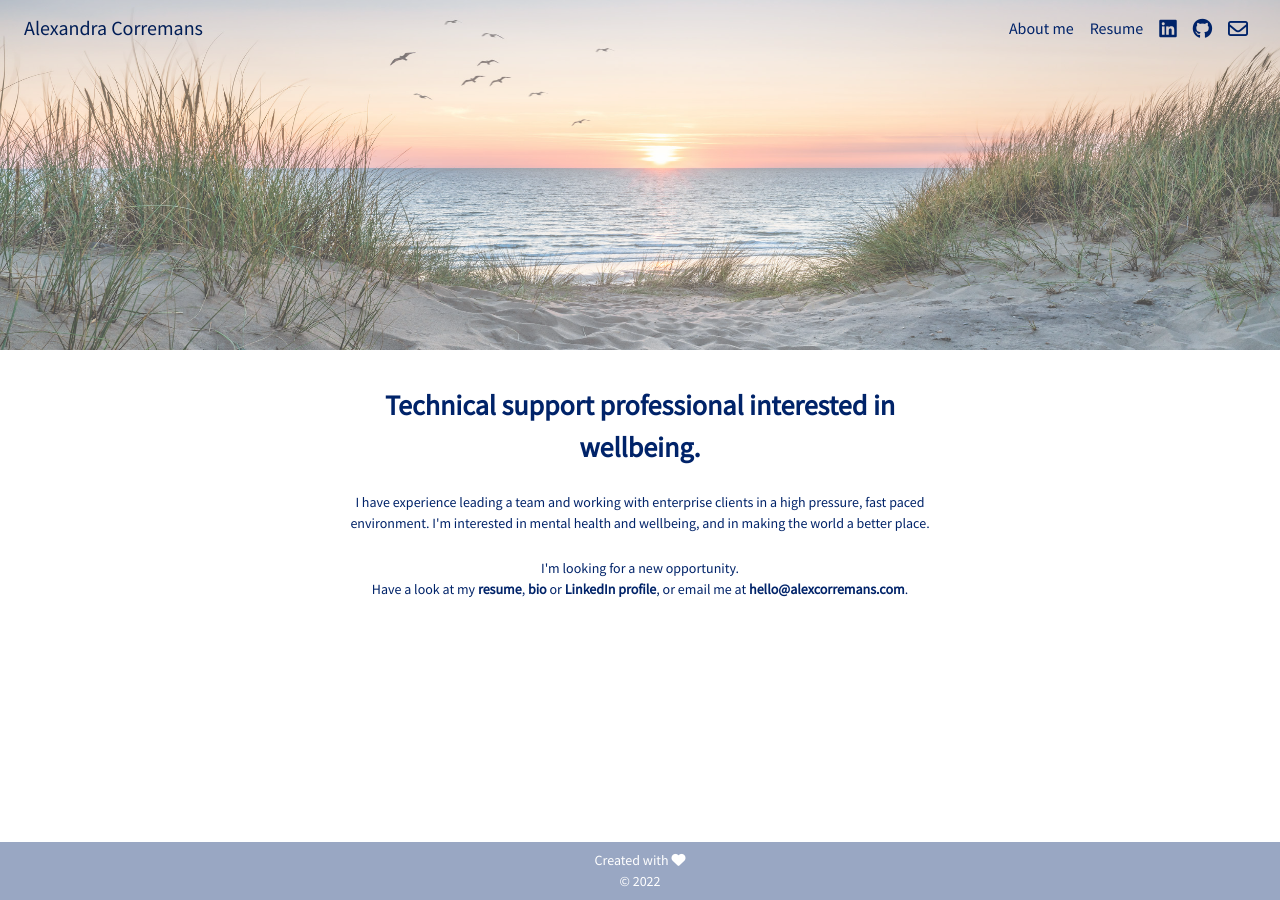
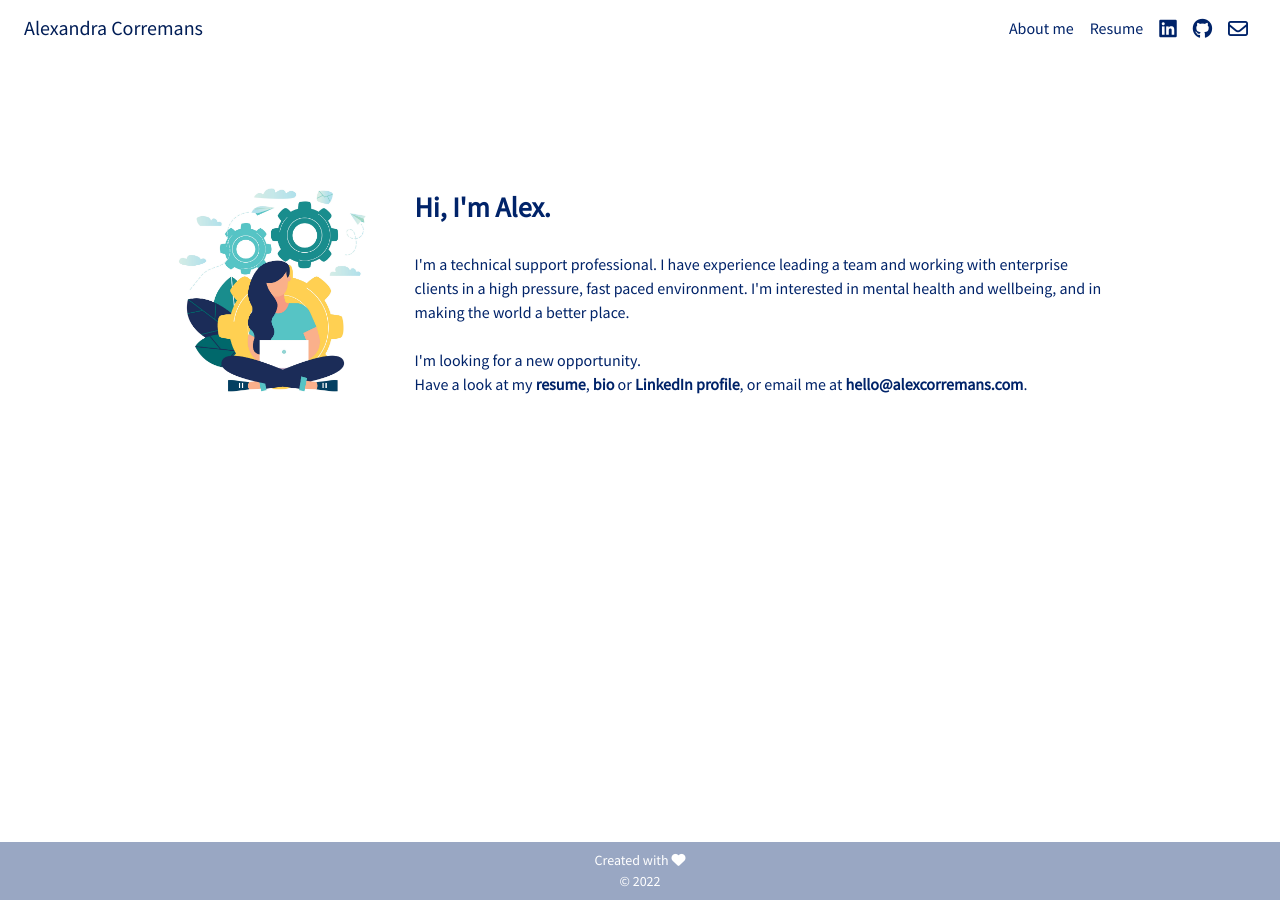
Before and after one commit to alexcorremans/alexcorremans.github.io, a Jekyll site: the page built from index.html, in a window 1280 px wide. Built offline with Jekyll 4.4.1, drawn with Linux system fonts in a browser that asks for light colours; nearby versions of some CDN libraries.

Commit message:
redesign, first ideas

```diff
--- a/_layouts/default.html
+++ b/_layouts/default.html
@@ -21,13 +21,7 @@
   </head>
   <body class="d-flex flex-column h-100">
     <header>
-      {% if page.nav-name == "bio" %}
-      <div class="container-fluid bio-bg">
-      {% elsif page.nav-name == 'resume' %}
-      <div class="container-fluid resume-bg">
-      {% else %}
-      <div class="container-fluid home-bg">
-      {% endif %}
+      <div class="container-fluid nav-container">
         <nav id="navbar-custom" class="navbar navbar-expand-sm navbar-light">
           <div class="container-fluid">
             <a class="navbar-brand" href="/">Alexandra Corremans</a>
@@ -72,6 +66,8 @@
           </div>
         </nav>
       </div>
+      <div class="container-fluid pt-sm-5 pb-sm-5">
+      </div>
     </header>
     <main class="flex-shrink-0">
       <div class="container main-container w-75 pb-5">
--- a/index.html
+++ b/index.html
@@ -4,13 +4,21 @@ title:
 nav-name: home
 ---
 
-<div class="d-flex justify-content-center">
-  <section class="home-text">
-    <p class="headline text-center">Technical support professional interested in wellbeing.</p>
-    <p class="paragraph text-center mt-4">I have experience leading a team and working with enterprise clients in a high pressure, fast paced environment. I'm interested in mental health and wellbeing, and in making the world a&nbsp;better&nbsp;place.</p>
-    <p class="paragraph text-center mt-4">I'm looking for a new opportunity.
-      <br>Have a look at my <a href="/resume">resume</a>, <a href="/bio">bio</a> or <a href="https://www.linkedin.com/in/alexandra-corremans/" target="_blank" rel="noopener">LinkedIn&nbsp;profile</a>,
-      or email&nbsp;me at <a href="mailto:hello@alexcorremans.com">hello@alexcorremans.com</a>.
-    </p>
+<div class="d-flex">
+  <section>
+    <div class="row">
+      <div class="col-md-3 col-sm-4">
+        <img src="/images/girl.jpeg" class="img-fluid home-img pe-md-4">
+      </div>
+      <div class="col-md-9 col-sm-8">
+        <p class="headline">Hi, I'm Alex.</p>
+        <p class="paragraph mt-4">I'm a technical support professional. I have experience leading a team and working with enterprise clients in a high pressure, fast paced environment. I'm interested in mental health and wellbeing, and in making the world a&nbsp;better&nbsp;place.</p>
+        <p class="paragraph mt-4 mb-0">I'm looking for a new opportunity.
+          <br>Have a look at my <a href="/resume">resume</a>, <a href="/bio">bio</a> or <a href="https://www.linkedin.com/in/alexandra-corremans/" target="_blank" rel="noopener">LinkedIn&nbsp;profile</a>,
+          or email&nbsp;me at <a href="mailto:hello@alexcorremans.com">hello@alexcorremans.com</a>.
+        </p>
+      </div>
+
+    </div>
   </section>
 </div>
--- a/styles.css
+++ b/styles.css
@@ -117,12 +117,20 @@
   font-weight: bold;
 }
 
+.paragraph {
+  font-size: 16px;
+}
+
 p {
   font-size: 14px;
 }
 
 .home-text {
   max-width: 600px;
+}
+
+.home-img {
+
 }
 
 a {
@@ -140,7 +148,7 @@ body {
   color: rgba(0,35,105);
 }
 
-.profile-pic {
+.profile-img {
   max-width: 190px;
 }
 
```
Also changed, not shown: bio.html (+4 -4 lines), images/girl.jpeg (added), images/home-img.jpeg (added), images/img.jpg (added).
